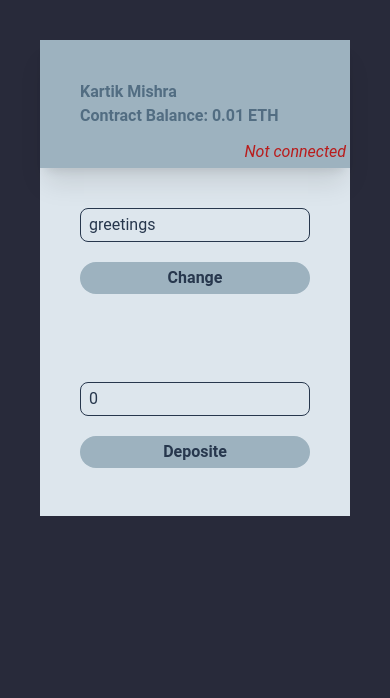
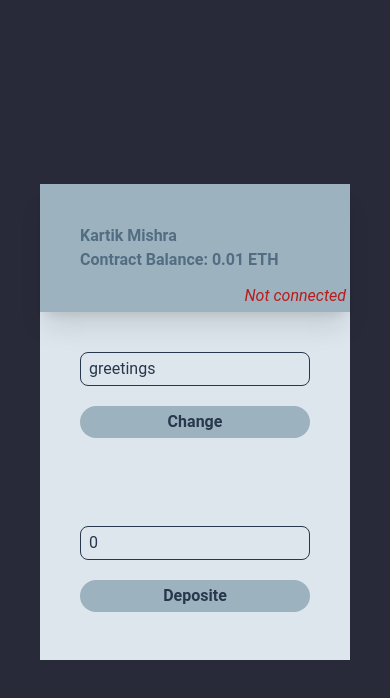
Before and after one commit to mrkartikmishra/blockchain-greetings-and-contract-balance, a React (Vite) app: page / in a window 390 px wide. Shown: the top 698 px of the page. Built offline with nearby package versions, Linux system fonts and the light colour scheme.

Commit message:
main content move to middle in mobile view

```diff
--- a/src/App.jsx
+++ b/src/App.jsx
@@ -26,7 +26,7 @@ const App = () => {
   };
 
   return (
-    <div className="bg-black h-screen sm:h-screen flex flex-col-reverse sm:flex-row justify-end sm:justify-around p-10 font-roboto">
+    <div className="bg-black h-screen sm:h-screen flex flex-col-reverse sm:flex-row justify-center sm:justify-around p-10 font-roboto">
       <div className="bg-gray w-full sm:w-1/2 sm:rounded-l-md">
         <form
           onSubmit={handleGreetingSubmit}
```
